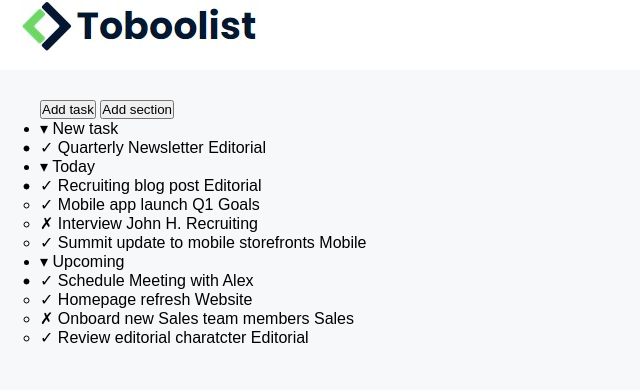
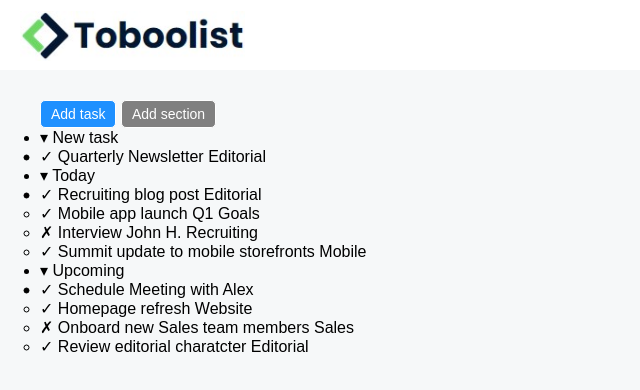
Before and after one commit to johngiangrossi/html-css-toboolist, a plain HTML site: page index.html in a window 1280 px wide. Shown: the whole page, without its empty margins (0-640 px from the left). Drawn offline with Linux system fonts and the light colour scheme.

Commit message:
fix button

```diff
--- a/css/styles-index.css
+++ b/css/styles-index.css
@@ -25,3 +25,30 @@ header {
     padding-left: 20px;
     margin-bottom: 30px;
 }
+
+#logo {
+    height: 50px;
+    vertical-align: middle;
+}
+
+/* card header */
+.btn {
+    border-radius: 5px;
+    padding: 5px 10px;
+    cursor: pointer;
+    border: 1px solid transparent;
+    font-size: 14px;
+    text-decoration: none;
+}
+
+.btn.btn-primary {
+    color: white;
+    background-color: #1e90ff;
+    border-color: currentColor;
+}
+
+.btn.btn-outline {
+    color: white;
+    background-color: #808080;
+    border-color: currentColor;
+}
```
